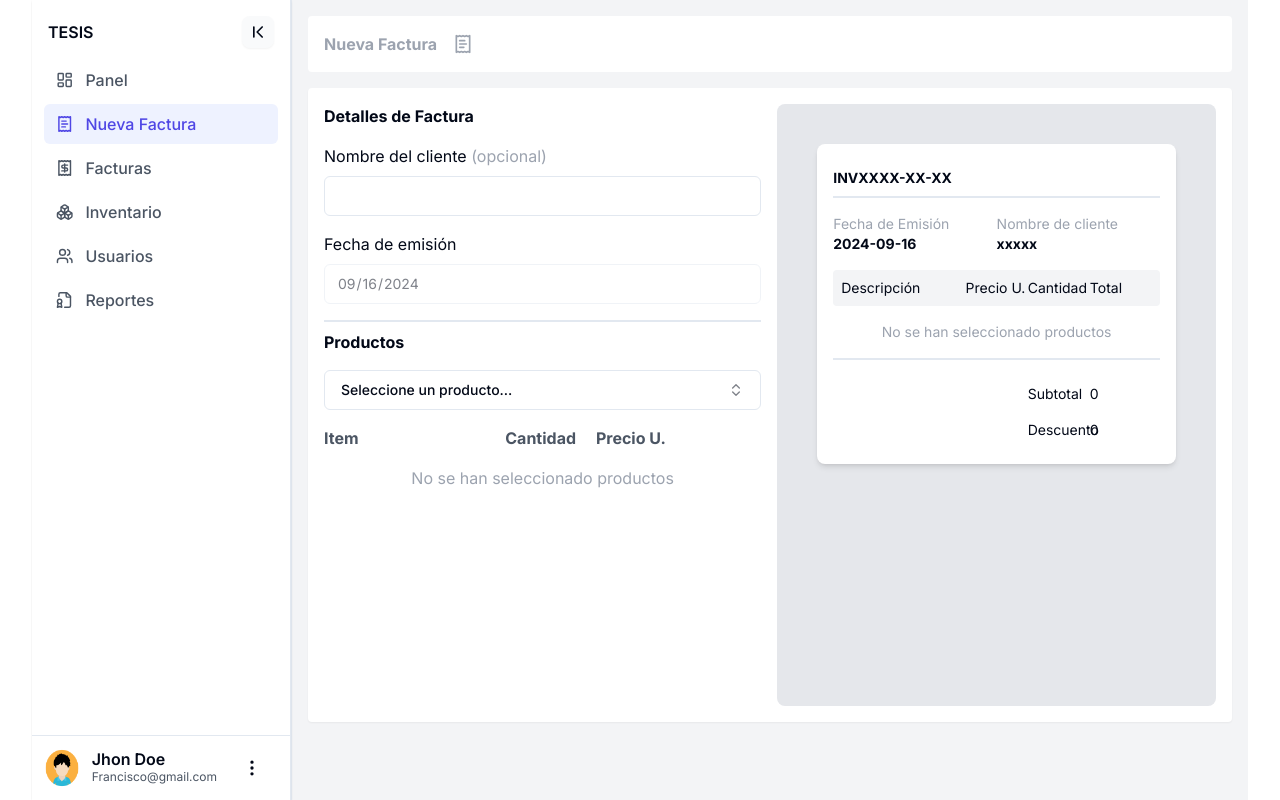
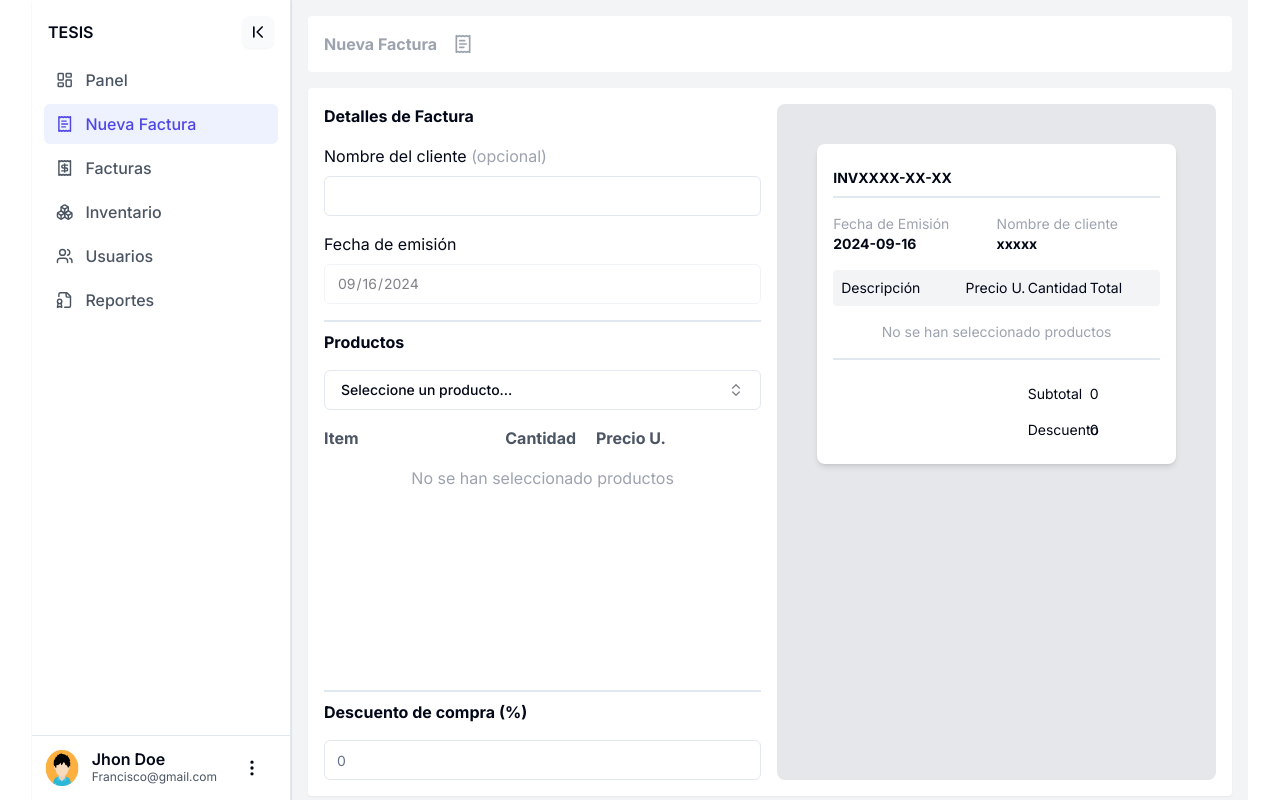
Before and after one commit to francisco-JGC/Inventory-plus-frontend, a Next.js app: page /dashboard/new-invoice in a window 1280 px wide. Built offline with nearby package versions, Linux system fonts and the light colour scheme.

Commit message:
feat: reate input discuount

```diff
--- a/src/app/dashboard/new-invoice/_components/invoiceDetails.tsx
+++ b/src/app/dashboard/new-invoice/_components/invoiceDetails.tsx
@@ -13,9 +13,10 @@ interface IProps {
   handleSelectedProduct: (product: ISelectedItem) => void
   handleItemQuantity: (id: number, quantity: number) => void
   handleDeleteSelectedProduct: (id: number) => void
+  handleSetDiscount: (discount: number) => void
 }
 
-export const InvoiceDetails = ({ products, handleInputChangeClientInfo, clientInfo, selectedProducts, handleSelectedProduct, handleItemQuantity, handleDeleteSelectedProduct }: IProps) => {
+export const InvoiceDetails = ({ products, handleInputChangeClientInfo, clientInfo, selectedProducts, handleSelectedProduct, handleItemQuantity, handleDeleteSelectedProduct, handleSetDiscount }: IProps) => {
   return (
     <div className="flex flex-col gap-4 w-2/4">
       <h3 className="font-bold">Detalles de Factura</h3>
@@ -56,7 +57,7 @@ export const InvoiceDetails = ({ products, handleInputChangeClientInfo, clientIn
             <span className="font-bold text-gray-600">Precio U.</span>
 
           </div>
-          <div className="max-h-60 min-h-60 overflow-auto flex flex-col gap-2">
+          <div className="max-h-52 min-h-52 overflow-auto flex flex-col gap-2">
             {
               selectedProducts.length > 0 ? (
                 selectedProducts.map((product) => (
@@ -77,6 +78,18 @@ export const InvoiceDetails = ({ products, handleInputChangeClientInfo, clientIn
           </div>
         </div>
       </div>
+
+      <div className="flex flex-col gap-4 border-t-2 pt-2">
+        <span className="font-bold">Descuento de compra (%)</span>
+        <div>
+          <Input placeholder="0"
+            type="number"
+            min={0}
+            max={99}
+            onChange={(e) => handleSetDiscount(Number(e.currentTarget.value))}
+          />
+        </div>
+      </div>
     </div >
   )
 }
```
